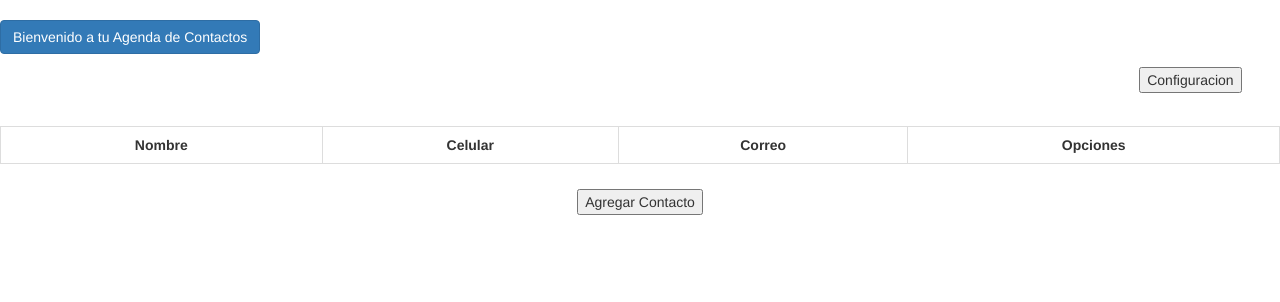
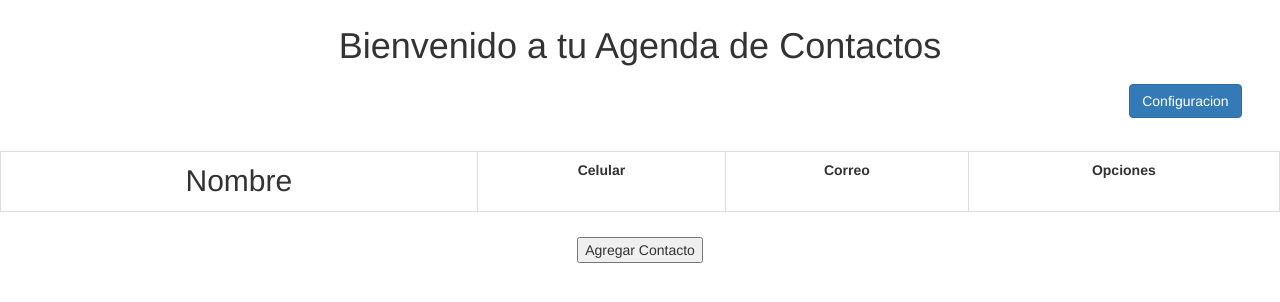
Before and after one commit to lshinigamyl/AgendaTelefonica_php, a PHP site: page / in a window 1280 px wide. Shown: the top 302 px of the page. Run offline with PHP 8.4, Linux system fonts and the light colour scheme; data that the repository does not hold is empty.

Commit message:
areglado query

```diff
--- a/index.php
+++ b/index.php
@@ -17,11 +17,11 @@ include 'System/VariablesSytem.php';
     </head>
     <body>
         <br/>
-        <h1 class="modal-title btn btn-primary ">Bienvenido a tu Agenda de Contactos</h1><div id="config"><button>Configuracion</button></div>
+        <h1 class="modal-title text-center h1">Bienvenido a tu Agenda de Contactos</h1><div id="config"><button class=" btn btn-primary">Configuracion</button></div>
         <br/>
         <table class="table table-hover table-bordered">
             <tr>
-                <th class="text-center"> Nombre </th> <th class="text-center" > Celular </th> <th class="text-center"> Correo </th> <th class="text-center"> Opciones </th>
+                <th class="text-center h2"> Nombre </th> <th class="text-center" > Celular </th> <th class="text-center"> Correo </th> <th class="text-center"> Opciones </th>
             </tr>
             <?php
                     include 'System/Conexion.php';
```
